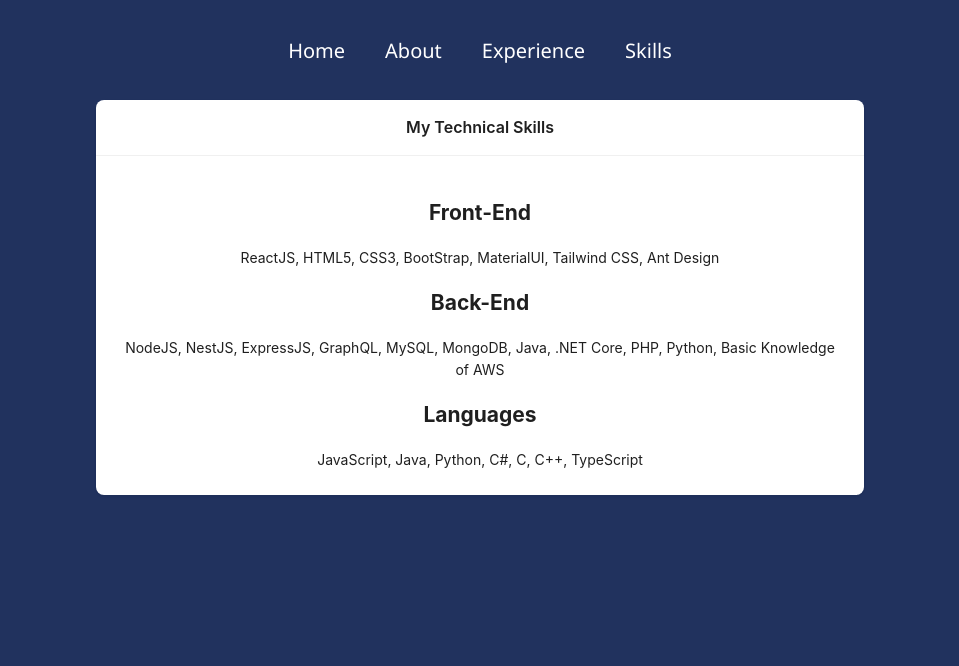
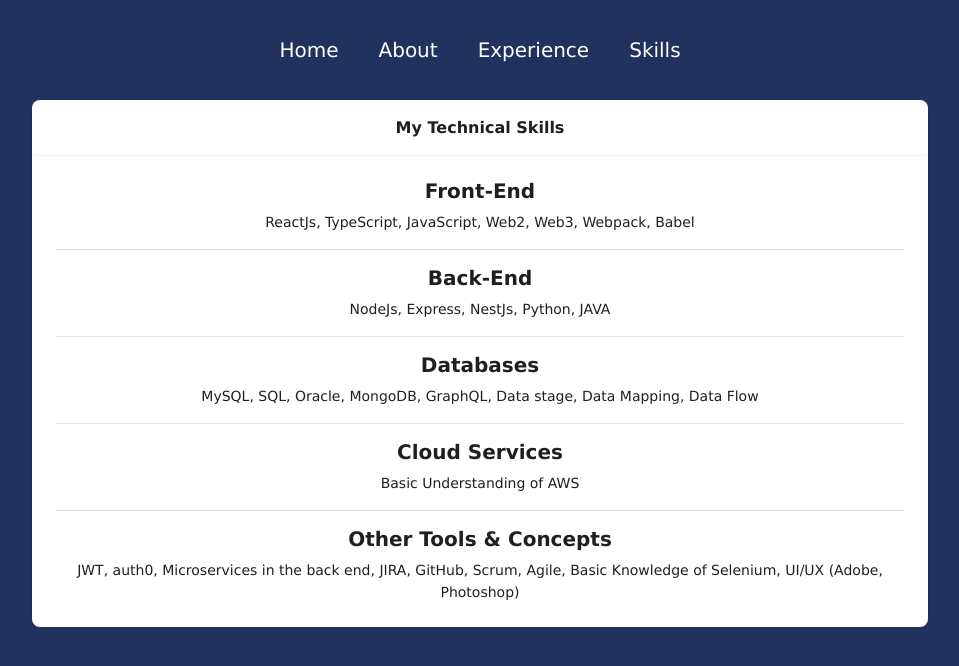
Before and after one commit to skhushi26/personal-portfolio, a React (Create React App) app: page /skills in a window 1280 px wide. Shown: the top 666 px of the page, without its empty margins (160-1119 px from the left). Built offline with nearby package versions, Linux system fonts and the light colour scheme.

Commit message:
refactor: some stylings

```diff
--- a/public/index.html
+++ b/public/index.html
@@ -5,16 +5,19 @@
     <link rel="icon" href="%PUBLIC_URL%/favicon.ico" />
     <meta name="viewport" content="width=device-width, initial-scale=1" />
     <meta name="theme-color" content="#000000" />
-    <meta
-      name="description"
-      content="Web site created using create-react-app"
-    />
+    <meta name="description" content="Web site created using create-react-app" />
     <link rel="apple-touch-icon" href="%PUBLIC_URL%/logo192.png" />
     <!--
       manifest.json provides metadata used when your web app is installed on a
       user's mobile device or desktop. See https://developers.google.com/web/fundamentals/web-app-manifest/
     -->
     <link rel="manifest" href="%PUBLIC_URL%/manifest.json" />
+    <link
+      rel="stylesheet"
+      href="https://cdn.jsdelivr.net/npm/bootstrap@4.4.1/dist/css/bootstrap.min.css"
+      integrity="sha384-Vkoo8x4CGsO3+Hhxv8T/Q5PaXtkKtu6ug5TOeNV6gBiFeWPGFN9MuhOf23Q9Ifjh"
+      crossorigin="anonymous"
+    />
     <!--
       Notice the use of %PUBLIC_URL% in the tags above.
       It will be replaced with the URL of the `public` folder during the build.
--- a/src/pages/Experience.js
+++ b/src/pages/Experience.js
@@ -12,17 +12,17 @@
           date="Sept 2022 - Dec 2023"
           iconStyle={{ background: "#3e497a", color: "#fff" }}
         >
-          <h3 className="vertical-timeline-element-title">Conestoga College, Waterloo, ON</h3>
+          <h3 className="vertical-timeline-element-title">Conestoga College</h3>
           <h4 className="vertical-timeline-element-subtitle">Post Graduate Diploma</h4>
           <p> Web Development</p>
         </VerticalTimelineElement>
         <VerticalTimelineElement
           className="vertical-timeline-element--education"
           date="Aug 2017 - May 2021"
-          iconStyle={{ background: "#3e497a", color: "#fff" }}
+          iconStyle={{ background: "#e9d35b", color: "#fff" }}
           //   icon={<SchoolIcon />}
         >
-          <h3 className="vertical-timeline-element-title">Indus University, Ahmedabad, India</h3>
+          <h3 className="vertical-timeline-element-title">Indus University</h3>
 
           <h4 className="vertical-timeline-element-subtitle">Bachelor's Degree</h4>
 
@@ -31,11 +31,11 @@
         <VerticalTimelineElement
           className="vertical-timeline-element--work"
           date="Jan 2021 - Feb 2022"
-          iconStyle={{ background: "#e9d35b", color: "#fff" }}
+          iconStyle={{ background: "#3e497a", color: "#fff" }}
           //   icon={<WorkIcon />}
         >
           <h3 className="vertical-timeline-element-title">Jr. NodeJS Developer</h3>
-          <h4 className="vertical-timeline-element-subtitle">Ahmedabad, India</h4>
+          <h4 className="vertical-timeline-element-subtitle">Technostacks Infotech Pvt. Ltd.</h4>
           <p>
             I specialize in MERN stack development, crafting dynamic web applications with precision
             and creativity.
--- a/src/pages/Home.js
+++ b/src/pages/Home.js
@@ -1,20 +1,21 @@
 import React from "react";
 import "../styles/Home.css";
 import { Button } from "antd";
+import { Link } from "react-router-dom";
 
 const Home = () => {
   return (
     <div className="home">
       <div className="about">
-        <h2> Hi, My Name is Khushali Shah</h2>
+        <h2 className="mb-5 name-heading"> Hi, My Name is Khushali Shah</h2>
         <div className="prompt">
-          <p>
+          <p className="mb-5">
             Welcome to my personal website! I am a passionate full-stack software engineer with a
             knack for crafting robust, efficient, and user-friendly applications.
           </p>
-          <a href="/about">
-            <Button>Learn more about me</Button>
-          </a>
+          <Link to="/about">
+            <button className="btn btn-lg p-3 about-btn">Learn more</button>
+          </Link>
         </div>
       </div>
     </div>
--- a/src/pages/Skills.js
+++ b/src/pages/Skills.js
@@ -5,22 +5,34 @@
 const Skills = () => {
   return (
     <div className="skills">
-      <Card title="My Technical Skills" bordered={false} style={{ width: "60%" }}>
+      <Card title="My Technical Skills" bordered={false} style={{ width: "70%" }}>
         <div className="list">
           <li className="item">
-            <h2> Front-End</h2>
-            <span>ReactJS, HTML5, CSS3, BootStrap, MaterialUI, Tailwind CSS, Ant Design</span>
+            <h5>Front-End</h5>
+            <span>ReactJs, TypeScript, JavaScript, Web2, Web3, Webpack, Babel</span>
           </li>
+          <hr />
           <li className="item">
-            <h2>Back-End</h2>
+            <h5>Back-End</h5>
+            <span>NodeJs, Express, NestJs, Python, JAVA</span>
+          </li>
+          <hr />
+          <li className="item">
+            <h5>Databases</h5>
+            <span>MySQL, SQL, Oracle, MongoDB, GraphQL, Data stage, Data Mapping, Data Flow</span>
+          </li>
+          <hr />
+          <li className="item">
+            <h5>Cloud Services</h5>
+            <span>Basic Understanding of AWS</span>
+          </li>
+          <hr />
+          <li className="item">
+            <h5>Other Tools & Concepts</h5>
             <span>
-              NodeJS, NestJS, ExpressJS, GraphQL, MySQL, MongoDB, Java, .NET Core, PHP, Python,
-              Basic Knowledge of AWS
+              JWT, auth0, Microservices in the back end, JIRA, GitHub, Scrum, Agile, Basic Knowledge
+              of Selenium, UI/UX (Adobe, Photoshop)
             </span>
-          </li>
-          <li className="item">
-            <h2>Languages</h2>
-            <span>JavaScript, Java, Python, C#, C, C++, TypeScript</span>
           </li>
         </div>
       </Card>
--- a/src/styles/About.css
+++ b/src/styles/About.css
@@ -1,3 +1,7 @@
+* {
+  font-family: Verdana, Geneva, Tahoma, sans-serif;
+}
+
 .about-me {
   padding: 30px;
   display: grid;
@@ -16,6 +20,12 @@
   border-radius: 2em;
 }
 
+.about-me-details {
+  border-radius: 8px;
+  background-color: #56699d5e;
+  padding: 10px;
+}
+
 .about-me-details p {
   color: white;
   text-align: start;
--- a/src/styles/Experience.css
+++ b/src/styles/Experience.css
@@ -1,3 +1,17 @@
+* {
+  font-family: Verdana, Geneva, Tahoma, sans-serif;
+}
+
 .vertical-timeline-element-date {
   color: white !important;
 }
+
+.vertical-timeline-element-title {
+  margin-bottom: 7px;
+  font-size: 21px;
+  font-weight: 600;
+}
+
+.vertical-timeline-element-subtitle {
+  font-size: 16px;
+}
--- a/src/styles/Home.css
+++ b/src/styles/Home.css
@@ -1,7 +1,11 @@
+* {
+  font-family: Verdana, Geneva, Tahoma, sans-serif;
+}
+
 .home {
   width: 100%;
   align-items: center;
-  font-family: "Arial", sans-serif;
+  /* font-family: "Arial", sans-serif; */
   color: #3e497a;
 }
 
@@ -17,7 +21,7 @@
 }
 
 .about h2 {
-  font-family: Verdana, Geneva, Tahoma, sans-serif;
+  /* font-family: Verdana, Geneva, Tahoma, sans-serif; */
   font-size: 60px;
   color: #e9d35b;
   height: 50px;
@@ -27,3 +31,13 @@
   width: 60%;
   font-size: 20px;
 }
+
+.about-btn {
+  width: 20%;
+  background-color: #e9d35b;
+}
+
+.about-btn:hover {
+  background-color: white;
+  color: #3e497a;
+}
--- a/src/styles/Navbar.css
+++ b/src/styles/Navbar.css
@@ -1,3 +1,7 @@
+* {
+  font-family: Verdana, Geneva, Tahoma, sans-serif;
+}
+
 .navbar {
   width: 100%;
   height: 100px;
@@ -18,6 +22,10 @@
   text-decoration: none;
   margin: 20px;
   font-size: 20px;
+}
+
+.navbar a:hover {
+  color: #e9d35b;
 }
 
 .toggleButton {
@@ -67,6 +75,10 @@
   #close a {
     display: none;
   }
+
+  #open {
+    height: 55vh;
+  }
 }
 
 @media only screen and (min-width: 600px) {
--- a/src/styles/Skills.css
+++ b/src/styles/Skills.css
@@ -1,4 +1,12 @@
+* {
+  font-family: Verdana, Geneva, Tahoma, sans-serif;
+}
+
 .skills {
   display: flex;
   justify-content: center;
 }
+
+h5 {
+  font-weight: 700;
+}
```
